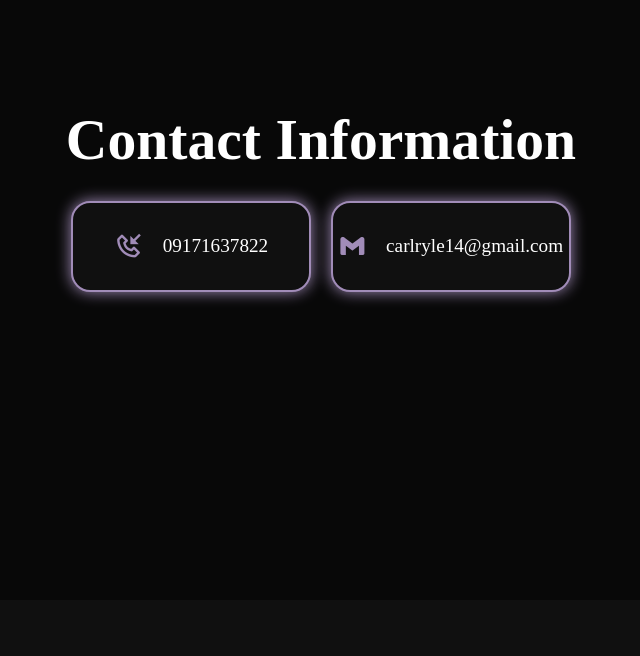
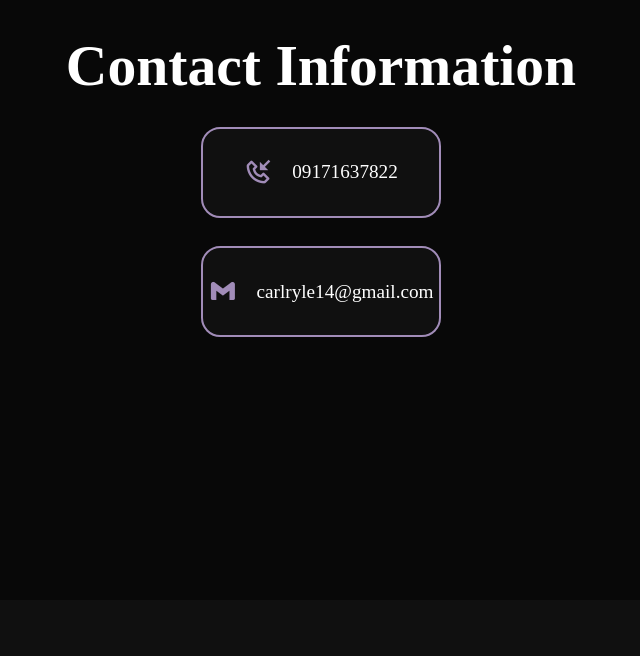
Before and after one commit to carlrule/portfolio, a plain HTML site: page index.html in a window 1280 px wide. Shown: the part 2140-2796 px from the top of the page, without its empty margins (319-959 px from the left). Drawn offline with nearby package versions, Linux system fonts and the light colour scheme.

Commit message:
Update style.css

```diff
--- a/style.css
+++ b/style.css
@@ -359,19 +359,11 @@ section {
   padding: 3rem;
   border-radius: 2rem;
   border: 2px solid var(--main-color);
-  box-shadow: 0 0 15px var(--main-color);
   transition: 0.3s ease-in-out;
   cursor: pointer;
   text-align: left;
   width: 25rem;
 }
-
-.contact-card:hover {
-  box-shadow: 0 0 25px var(--main-color),
-              0 0 50px var(--main-color);
-  transform: scale(1.05);
-}
-
 .contact-card i {
   font-size: 3rem;
   color: var(--main-color);
@@ -467,4 +459,10 @@ section {
   .contact form {
     flex-direction: column;
   }
+  .contact-cards {
+    display: block;
+  }
+  .contact-card {
+    margin-bottom: 3rem;
+  }
 }
```
